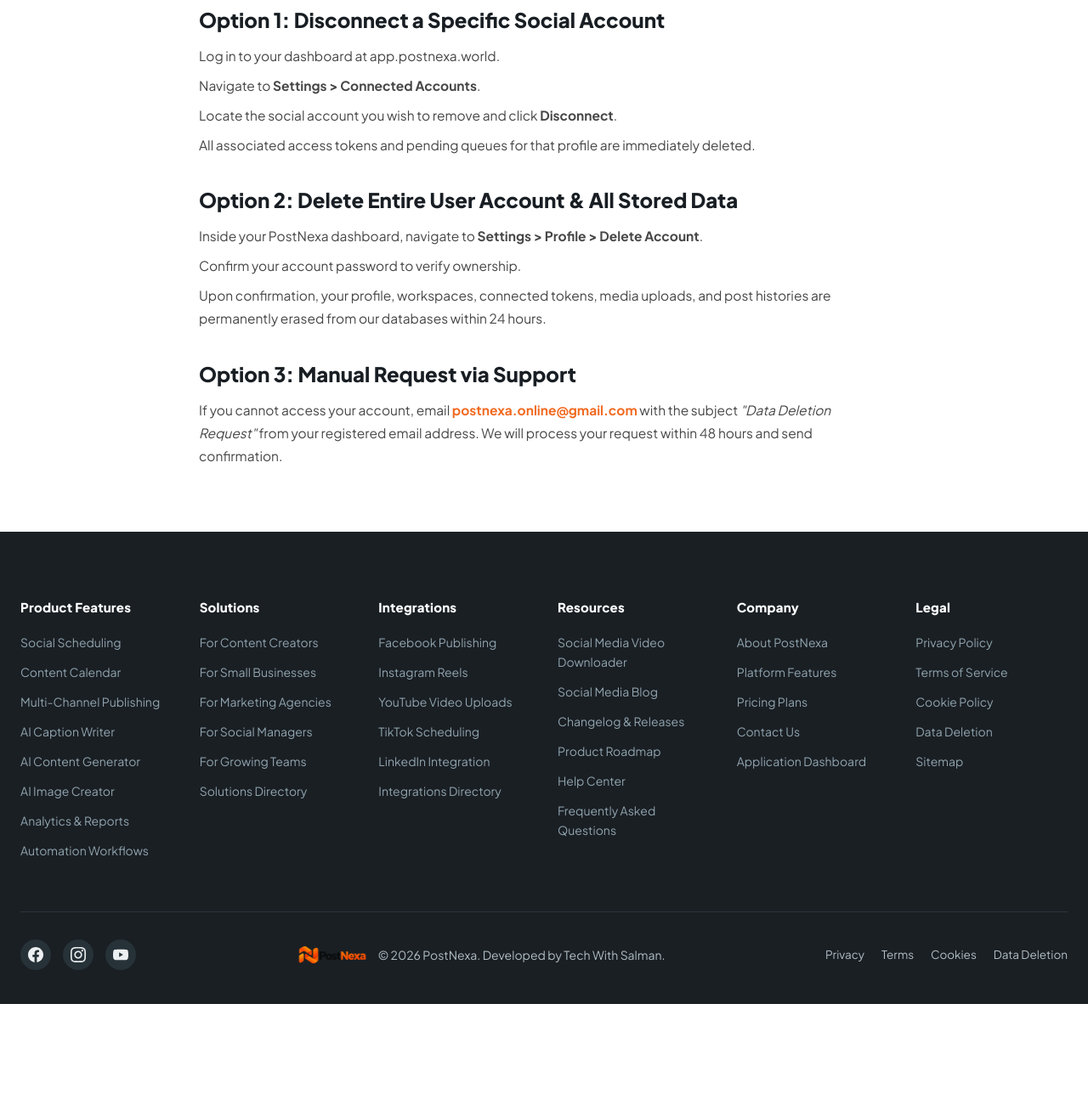
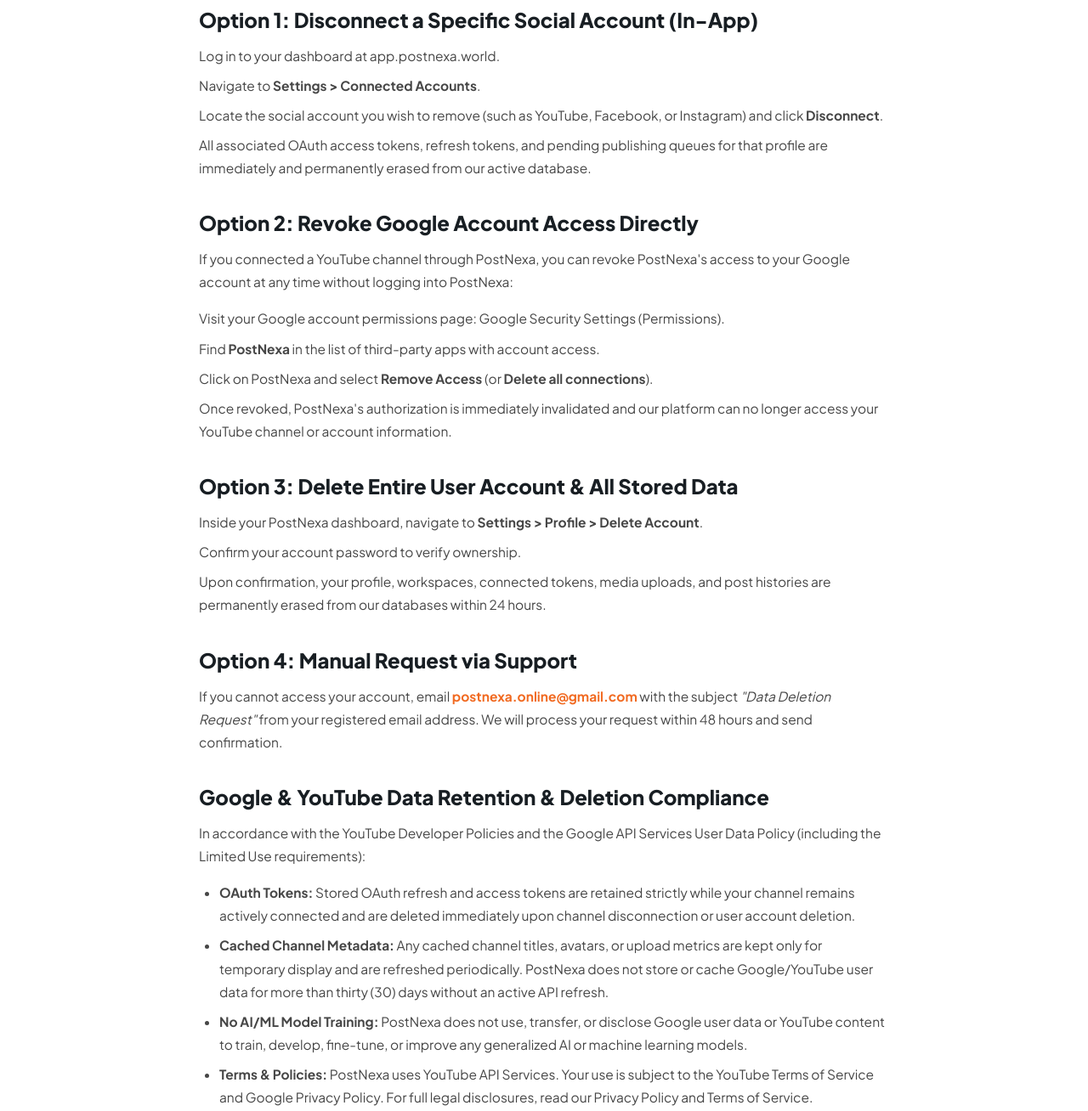
Before and after one commit to techwithsalman/postnexa-website, a website: page data-deletion/index.html in a window 1280 px wide. Shown: the part 520-1828 px from the top of the page at 85% size. Before the commit the page ends 1702 px from the top, so only its background shows below. Drawn offline with Linux system fonts and the light colour scheme.

Commit message:
docs(legal): complete Google OAuth website compliance disclosures

```diff
--- a/data-deletion/index.html
+++ b/data-deletion/index.html
@@ -462,23 +462,41 @@
     <div class="sc-legal-content">
       <p>PostNexa provides straightforward options for removing your personal information, connected social accounts, and media files from our servers.</p>
 
-      <h2>Option 1: Disconnect a Specific Social Account</h2>
+      <h2>Option 1: Disconnect a Specific Social Account (In-App)</h2>
       <ol>
         <li>Log in to your dashboard at <a href="https://app.postnexa.world/login" target="_blank" rel="noopener">app.postnexa.world</a>.</li>
         <li>Navigate to <strong>Settings &gt; Connected Accounts</strong>.</li>
-        <li>Locate the social account you wish to remove and click <strong>Disconnect</strong>.</li>
-        <li>All associated access tokens and pending queues for that profile are immediately deleted.</li>
+        <li>Locate the social account you wish to remove (such as YouTube, Facebook, or Instagram) and click <strong>Disconnect</strong>.</li>
+        <li>All associated OAuth access tokens, refresh tokens, and pending publishing queues for that profile are immediately and permanently erased from our active database.</li>
       </ol>
 
-      <h2>Option 2: Delete Entire User Account &amp; All Stored Data</h2>
+      <h2>Option 2: Revoke Google Account Access Directly</h2>
+      <p>If you connected a YouTube channel through PostNexa, you can revoke PostNexa's access to your Google account at any time without logging into PostNexa:</p>
+      <ol>
+        <li>Visit your Google account permissions page: <a href="https://myaccount.google.com/permissions" target="_blank" rel="noopener">Google Security Settings (Permissions)</a>.</li>
+        <li>Find <strong>PostNexa</strong> in the list of third-party apps with account access.</li>
+        <li>Click on PostNexa and select <strong>Remove Access</strong> (or <strong>Delete all connections</strong>).</li>
+        <li>Once revoked, PostNexa's authorization is immediately invalidated and our platform can no longer access your YouTube channel or account information.</li>
+      </ol>
+
+      <h2>Option 3: Delete Entire User Account &amp; All Stored Data</h2>
       <ol>
         <li>Inside your PostNexa dashboard, navigate to <strong>Settings &gt; Profile &gt; Delete Account</strong>.</li>
         <li>Confirm your account password to verify ownership.</li>
         <li>Upon confirmation, your profile, workspaces, connected tokens, media uploads, and post histories are permanently erased from our databases within 24 hours.</li>
       </ol>
 
-      <h2>Option 3: Manual Request via Support</h2>
+      <h2>Option 4: Manual Request via Support</h2>
       <p>If you cannot access your account, email <!--email_off--><a href="mailto:postnexa.online@gmail.com" style="color: var(--color-primary); font-weight: 700;">postnexa.online@gmail.com</a><!--/email_off--> with the subject <em>"Data Deletion Request"</em> from your registered email address. We will process your request within 48 hours and send confirmation.</p>
+
+      <h2>Google &amp; YouTube Data Retention &amp; Deletion Compliance</h2>
+      <p>In accordance with the YouTube Developer Policies and the <a href="https://developers.google.com/terms/api-services-user-data-policy" target="_blank" rel="noopener">Google API Services User Data Policy</a> (including the Limited Use requirements):</p>
+      <ul>
+        <li><strong>OAuth Tokens:</strong> Stored OAuth refresh and access tokens are retained strictly while your channel remains actively connected and are deleted immediately upon channel disconnection or user account deletion.</li>
+        <li><strong>Cached Channel Metadata:</strong> Any cached channel titles, avatars, or upload metrics are kept only for temporary display and are refreshed periodically. PostNexa does not store or cache Google/YouTube user data for more than thirty (30) days without an active API refresh.</li>
+        <li><strong>No AI/ML Model Training:</strong> PostNexa does not use, transfer, or disclose Google user data or YouTube content to train, develop, fine-tune, or improve any generalized AI or machine learning models.</li>
+        <li><strong>Terms &amp; Policies:</strong> PostNexa uses YouTube API Services. Your use is subject to the <a href="https://www.youtube.com/t/terms" target="_blank" rel="noopener">YouTube Terms of Service</a> and <a href="https://policies.google.com/privacy" target="_blank" rel="noopener">Google Privacy Policy</a>. For full legal disclosures, read our <a href="../privacy-policy/index.html">Privacy Policy</a> and <a href="../terms/index.html">Terms of Service</a>.</li>
+      </ul>
     </div>
   </section>
 
```
Also changed, not shown: integrations/index.html (+1 -1 lines), privacy-policy/index.html (+5 -3 lines), terms-of-service/index.html (+1 -1 lines), terms/index.html (+1 -1 lines).
